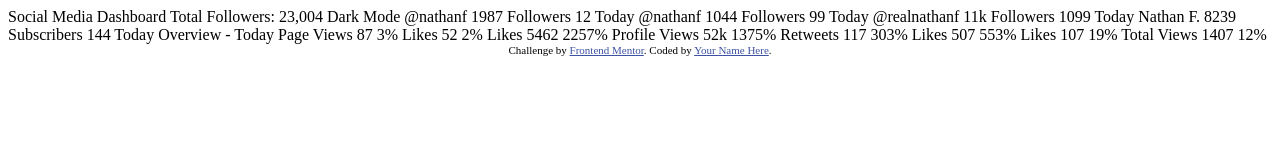
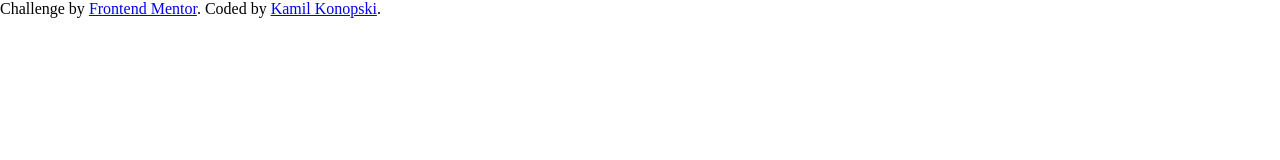
Before and after one commit to KamilKonopski/social-media-dashboard-with-theme-switcher-master, a plain HTML site: page index.html in a window 1280 px wide. Drawn offline with nearby package versions, Linux system fonts and the light colour scheme; files that its build step writes are made by us from their sources.

Commit message:
preparing all folders and add normalize css

```diff
--- a/index.html
+++ b/index.html
@@ -1,87 +1,33 @@
 <!DOCTYPE html>
 <html lang="en">
 	<head>
-  <meta charset="UTF-8">
-  <meta name="viewport" content="width=device-width, initial-scale=1.0"> <!-- displays site properly based on user's device -->
+		<meta charset="UTF-8" />
+		<meta name="viewport" content="width=device-width, initial-scale=1.0" />
 
-  <link rel="icon" type="image/png" sizes="32x32" href="./images/favicon-32x32.png">
+		<link
+			rel="icon"
+			type="image/png"
+			sizes="32x32"
+			href="./images/favicon-32x32.png"
+		/>
 
 		<title>Frontend Mentor | [Challenge Name Here]</title>
-
-  <!-- Feel free to remove these styles or customise in your own stylesheet 👍 -->
-  <style>
-    .attribution { font-size: 11px; text-align: center; }
-    .attribution a { color: hsl(228, 45%, 44%); }
-  </style>
+		<link
+			rel="stylesheet"
+			href="https://cdnjs.cloudflare.com/ajax/libs/normalize/8.0.1/normalize.min.css"
+		/>
+		<link rel="stylesheet" href="css/main.css" />
+		<script defer src="js/index.js"></script>
 	</head>
 	<body>
-
-  Social Media Dashboard
-  Total Followers: 23,004
-
-  Dark Mode
-
-
-
-  @nathanf
-  1987
-  Followers
-  12 Today
-
-  @nathanf
-  1044
-  Followers
-  99 Today
-
-  @realnathanf
-  11k
-  Followers
-  1099 Today
-
-  Nathan F.
-  8239
-  Subscribers
-  144 Today
-
-
-
-  Overview - Today
-
-  Page Views
-  87
-  3%
-
-  Likes
-  52
-  2%
-
-  Likes
-  5462
-  2257%
-
-  Profile Views
-  52k
-  1375%
-
-  Retweets
-  117
-  303%
-
-  Likes
-  507
-  553%
-
-  Likes
-  107
-  19%
-
-  Total Views
-  1407
-  12%
-
 		<div class="attribution">
-    Challenge by <a href="https://www.frontendmentor.io?ref=challenge" target="_blank">Frontend Mentor</a>.
-    Coded by <a href="#">Your Name Here</a>.
+			Challenge by
+			<a href="https://www.frontendmentor.io?ref=challenge" target="_blank"
+				>Frontend Mentor</a
+			>. Coded by
+			<a href="https://www.frontendmentor.io/profile/KamilKonopski"
+				>Kamil Konopski</a
+			>.
 		</div>
 	</body>
 </html>
```
Also changed, not shown: js/index.js (added), scss/main.scss (added). Lines whose indentation alone changed are shown as unchanged.
